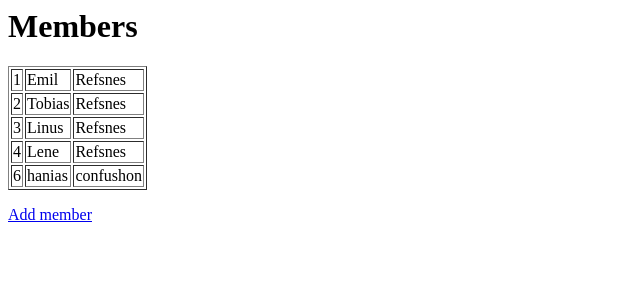
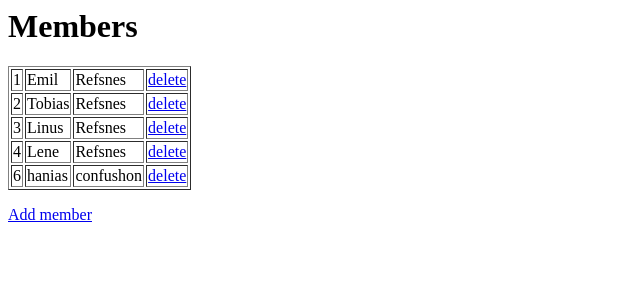
Before and after one commit to debbyne/relearnpy, a Django app: page /members/ in a window 1280 px wide. Shown: the top 300 px of the page, without its empty margins (0-640 px from the left). Run offline with Django 4.2, Linux system fonts and the light colour scheme; data comes from the database, SQL or seed files in the repository; both versions use the stored data as it was after the commit.

Commit message:
add delete functionality

```diff
--- a/uconcepts/members/templates/index.html
+++ b/uconcepts/members/templates/index.html
@@ -6,6 +6,7 @@
     <td>{{ x.id }}</td>
     <td>{{ x.firstname }}</td>
     <td>{{ x.lastname }}</td>
+    <td><a href="delete/{{ x.id }}">delete</a></td>
     </tr>
     {% endfor %}
     </table>
--- a/uconcepts/members/urls.py
+++ b/uconcepts/members/urls.py
@@ -5,4 +5,5 @@ urlpatterns = [
     path('', views.index, name='index'),
     path('add/', views.add, name='add'),
     path('add/addrecord/', views.addrecord, name='addrecord'),
+    path('delete/<int:id>',views.delete, name='delete'),
 ]
--- a/uconcepts/members/views.py
+++ b/uconcepts/members/views.py
@@ -22,3 +22,8 @@ def addrecord(request):
   member = Members(firstname=x, lastname=y)
   member.save()
   return HttpResponseRedirect(reverse('index'))
+
+def delete(request, id):
+  member = Members.objects.get(id=id)
+  member.delete()
+  return HttpResponseRedirect(reverse('index'))
```
Also changed, not shown: uconcepts/db.sqlite3.
